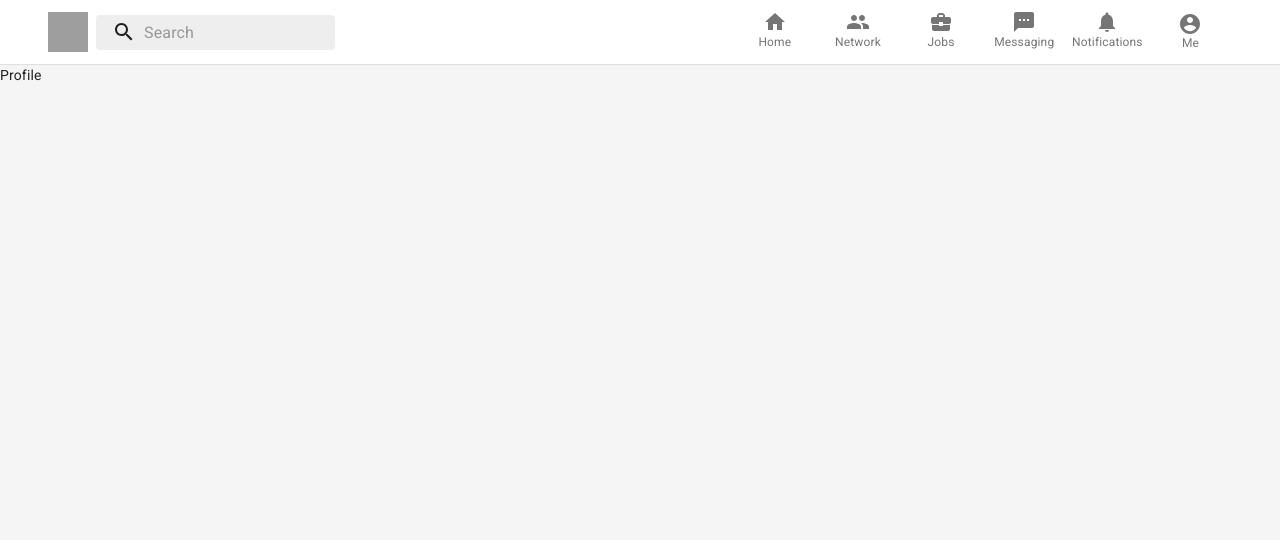
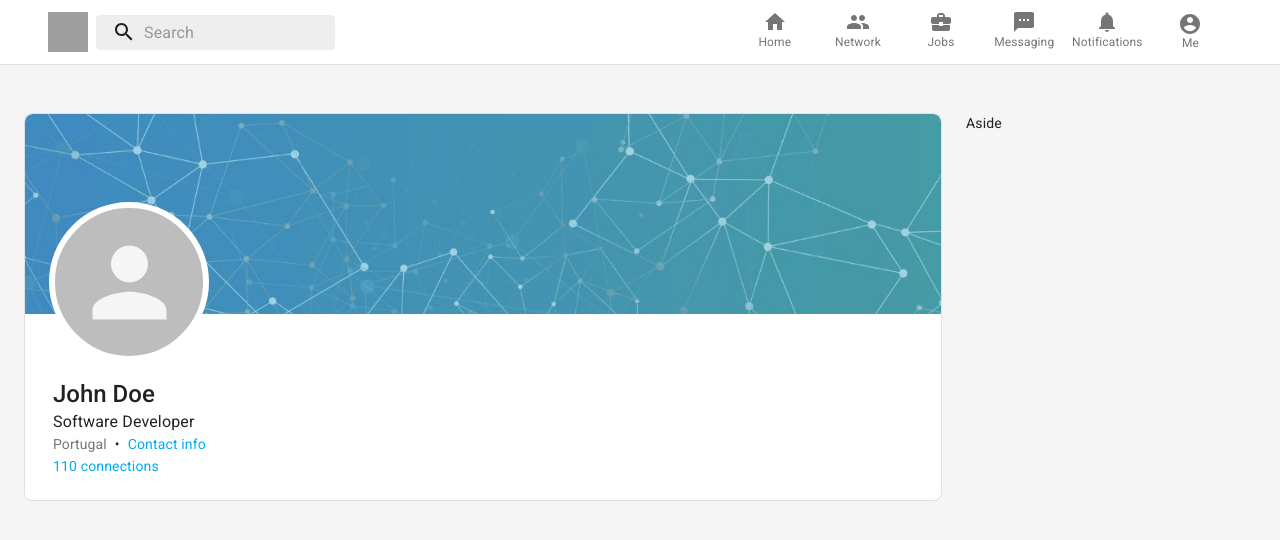
Before and after one commit to JoselynDRF/react-nextjs-linkedin, a Next.js app: page /in/1 in a window 1280 px wide. Shown: the top 540 px of the page. Built offline with nearby package versions, Linux system fonts and the light colour scheme; grey boxes are pictures that could not be loaded.

Commit message:
Create profile page

```diff
--- a/components/ProfileSummary/ProfileSummary.style.ts
+++ b/components/ProfileSummary/ProfileSummary.style.ts
@@ -2,7 +2,8 @@ import { makeStyles } from '@material-ui/core'
 
 export default makeStyles(theme => ({
   media: {
-    height: 60
+    height: 60,
+    borderRadius: theme.spacing(1, 1, 0, 0)
   },
   avatar: {
     width: theme.spacing(10),
--- a/pages/in/[username].tsx
+++ b/pages/in/[username].tsx
@@ -1,7 +1,88 @@
+import { FC, useContext } from 'react'
 import { GetServerSideProps } from 'next'
+import Container from '@material-ui/core/Container'
+import Avatar from '@material-ui/core/Avatar'
+import CardContent from '@material-ui/core/CardContent'
+import CardMedia from '@material-ui/core/CardMedia'
+import Typography from '@material-ui/core/Typography'
+import Grid from '@material-ui/core/Grid'
+import Link from '@material-ui/core/Link'
+import makeStyles from '@material-ui/core/styles/makeStyles'
+import { AppContext } from '../../contexts/store'
+import Card from '../../components/Card/Card'
 import api from '../../utils/api'
 
-const Profile = () => <div>Profile</div>
+const useStyles = makeStyles(theme => ({
+  content: {
+    backgroundColor: theme.palette.background.default,
+    marginTop: theme.spacing(6)
+  },
+  media: {
+    height: 200,
+    borderRadius: theme.spacing(1, 1, 0, 0)
+  },
+  avatar: {
+    width: theme.spacing(20),
+    height: theme.spacing(20),
+    marginTop: '-7rem',
+    marginLeft: theme.spacing(3),
+    border: `6px solid ${theme.palette.common.white}`
+  },
+  cardContent: {
+    marginLeft: theme.spacing(1.5)
+  }
+}))
+
+const Profile: FC = () => {
+  const classes = useStyles()
+  const { user } = useContext(AppContext)
+
+  return (
+    <Container className={classes.content}>
+      <Grid container spacing={3}>
+        <Grid item xs={9}>
+          <main>
+            <Card variant="outlined">
+              <CardMedia
+                className={classes.media}
+                image={user?.photo}
+                title="Cover photo"
+              />
+              <Avatar alt="Profile photo" className={classes.avatar} />
+              <CardContent className={classes.cardContent}>
+                <Typography variant="h5" style={{ fontWeight: 500 }}>
+                  {user?.name}
+                </Typography>
+                <Typography variant="body1">{user?.headline}</Typography>
+                <Grid container spacing={1}>
+                  <Grid item>
+                    <Typography
+                      variant="subtitle2"
+                      color="textSecondary"
+                      style={{ fontWeight: 'normal' }}
+                    >
+                      Portugal
+                    </Typography>
+                  </Grid>
+                  <Grid item>
+                    <span>•</span>
+                  </Grid>
+                  <Grid item>
+                    <Link>Contact info</Link>
+                  </Grid>
+                </Grid>
+                <Link>{user?.connections} connections</Link>
+              </CardContent>
+            </Card>
+          </main>
+        </Grid>
+        <Grid item xs={3}>
+          <aside>Aside</aside>
+        </Grid>
+      </Grid>
+    </Container>
+  )
+}
 
 export const getServerSideProps: GetServerSideProps = async () => {
   const { data: user } = await api.get('user')
```
